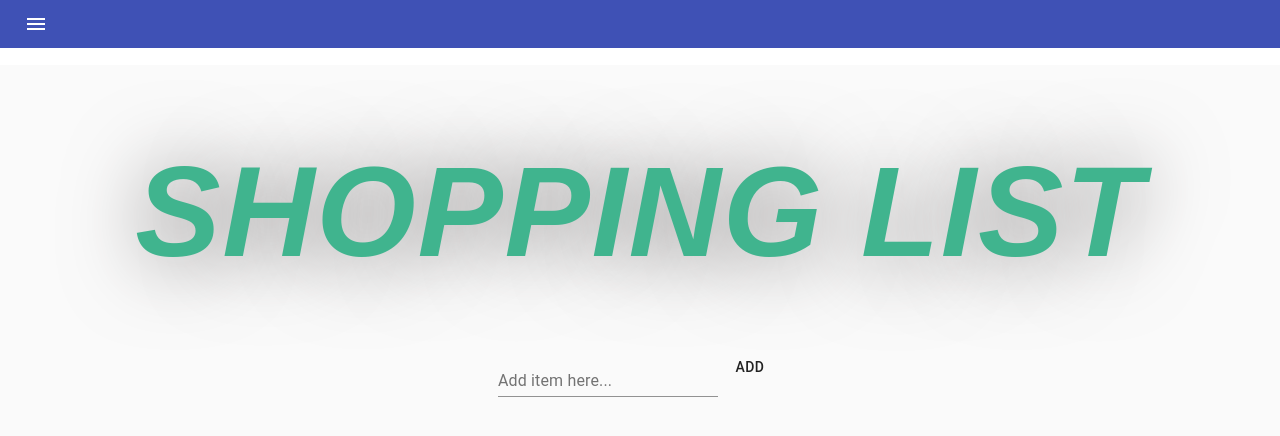
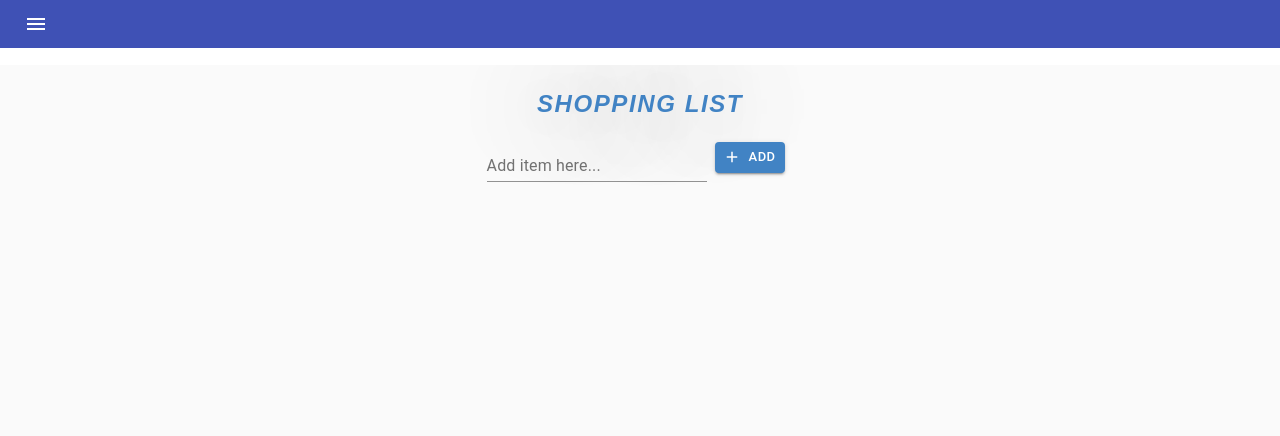
Before and after one commit to thraddash/food2, a React (Create React App) app: page /shopping in a window 1280 px wide. Shown: the top 436 px of the page. Built offline with nearby package versions, Linux system fonts and the light colour scheme.

Commit message:
update shopping list btn

```diff
--- a/src/App.css
+++ b/src/App.css
@@ -82,6 +82,7 @@ a {
 
 .todo-add-btn{
   margin-top: 13px;
+  background-color: #4183c4
 }
 
 .visually-hidden {
@@ -95,13 +96,13 @@ a {
 }
 
 h1 {
-  font-size: 8rem;
+  font-size: 1.5rem;
   letter-spacing: 0.1rem;
   font-style: italic;
-  color: #40b48e;
+  color: #4183c4;
   text-shadow: 0 0.2rem 5rem rgb(119, 115, 115);
   text-transform: uppercase;
-  margin: 4rem 0;
+  margin: 1rem 0;
 }
 
 .search-form {
--- a/src/components/Todo/TodoForm.js
+++ b/src/components/Todo/TodoForm.js
@@ -1,8 +1,20 @@
 import { Button, TextField } from "@material-ui/core";
 import React, { useState } from "react";
 import { v1 as uuidv1 } from 'uuid';
+import { makeStyles } from '@material-ui/core/styles';
+import AddIcon from '@material-ui/icons/Add';
+import '../../App.css';
+
+const useStyles = makeStyles((theme) => ({
+  button: {
+    margin: theme.spacing(1),
+  },
+}));
+
+//import '../../App.css';
 
 function TodoForm({ addTodo }) {
+  const classes = useStyles();
   const [todo, setTodo] = useState({
     id: "",
     task: "",
@@ -33,7 +45,17 @@ function TodoForm({ addTodo }) {
         value={todo.task}
         onChange={handleTaskInputChange}
       />
-      <Button className="todo-add-btn" onClick={handleSubmit}>Add</Button>
+      <Button
+        className="todo-add-btn"
+        size="small"
+        variant="contained"
+        style={{ color: '#ffffff', backgroundColor: '#4183c4' }}
+        className={classes.button}
+        startIcon={<AddIcon />}
+        onClick={handleSubmit}
+      >
+        Add
+      </Button>
     </form>
   );
 }
```
